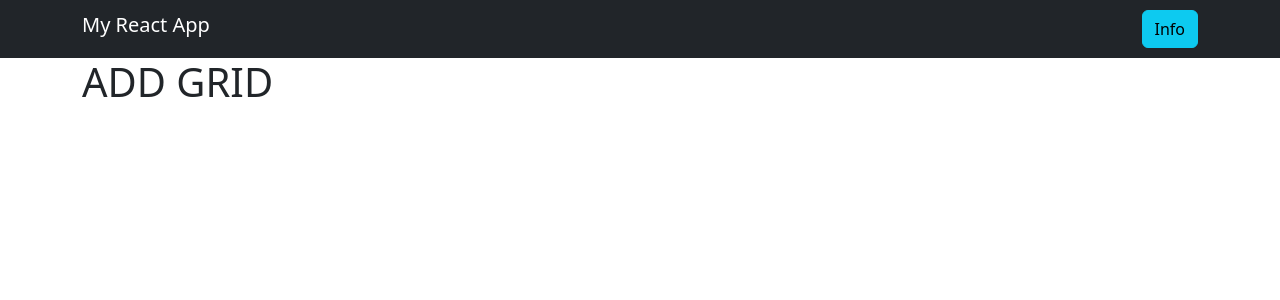
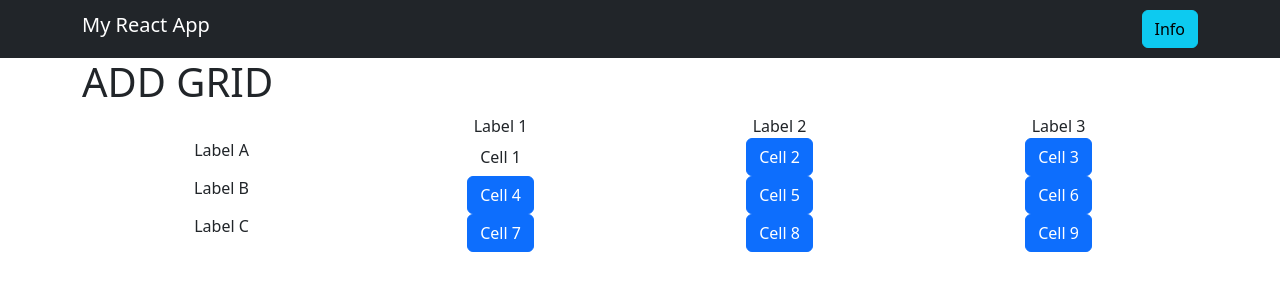
Before and after one commit to Mickers247/SummonersGrid, a React app: page / in a window 1280 px wide. Shown: the top 300 px of the page. Built offline with nearby package versions, Linux system fonts and the light colour scheme.

Commit message:
Added initial grid

```diff
--- a/src/App.js
+++ b/src/App.js
@@ -1,10 +1,12 @@
 // src/App.js
 import React from 'react';
+import Grid from './Grid';
 
 function App() {
   return (
     <div className="container">
       <h1>ADD GRID</h1>
+      <Grid></Grid>
     </div>
   );
 }
--- /dev/null
+++ b/src/Grid.js
@@ -0,0 +1,69 @@
+// src/Grid.js
+import React from 'react';
+
+function Grid() {
+  return (
+    <div className="container">
+      <div className="row">
+        <div className="col"> {/* Empty cell in the top-left corner */}
+        </div>
+        <div className="col">
+          <div className="text-center">Label 1</div>
+        </div>
+        <div className="col">
+          <div className="text-center">Label 2</div>
+        </div>
+        <div className="col">
+          <div className="text-center">Label 3</div>
+        </div>
+      </div>
+
+      <div className="row">
+        <div className="col">
+          <div className="text-center">Label A</div>
+        </div>
+        <div className="col text-center">
+            <button className="btn">Cell 1</button>
+        </div>
+        <div className="col text-center">
+            <button className="btn btn-primary">Cell 2</button>
+        </div>
+        <div className="col text-center">
+            <button className="btn btn-primary">Cell 3</button>
+        </div>
+      </div>
+
+      <div className="row">
+        <div className="col">
+          <div className="text-center">Label B</div>
+        </div>
+        <div className="col text-center">
+          <button className="btn btn-primary">Cell 4</button>
+        </div>
+        <div className="col text-center">
+            <button className="btn btn-primary">Cell 5</button>
+        </div>
+        <div className="col text-center">
+            <button className="btn btn-primary">Cell 6</button>
+        </div>
+      </div>
+
+      <div className="row">
+        <div className="col">
+          <div className="text-center">Label C</div>
+        </div>
+        <div className="col text-center">
+            <button className="btn btn-primary">Cell 7</button>
+        </div>
+        <div className="col text-center">
+            <button className="btn btn-primary">Cell 8</button>
+        </div>
+        <div className="col text-center">
+            <button className="btn btn-primary">Cell 9</button>
+        </div>
+      </div>
+    </div>
+  );
+}
+
+export default Grid;
```
